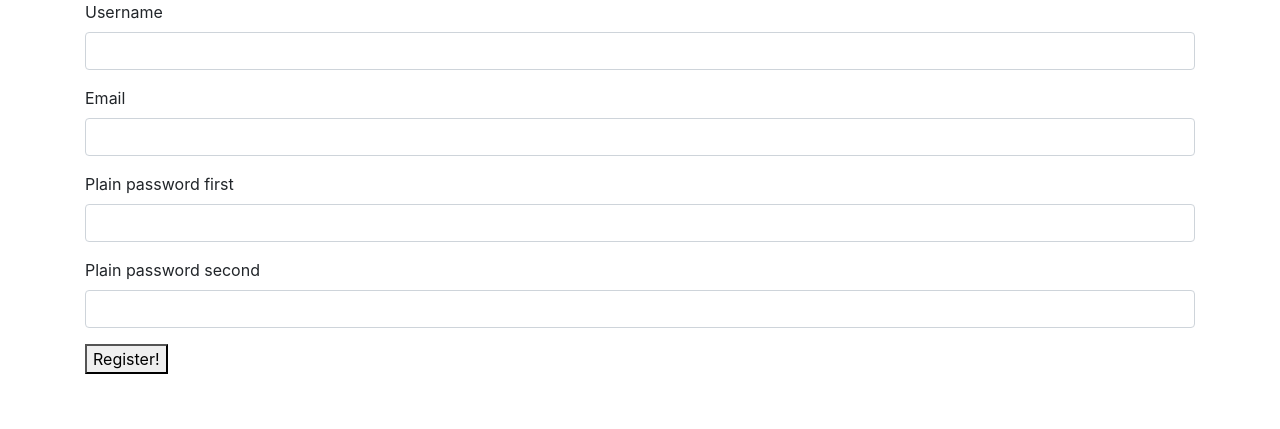
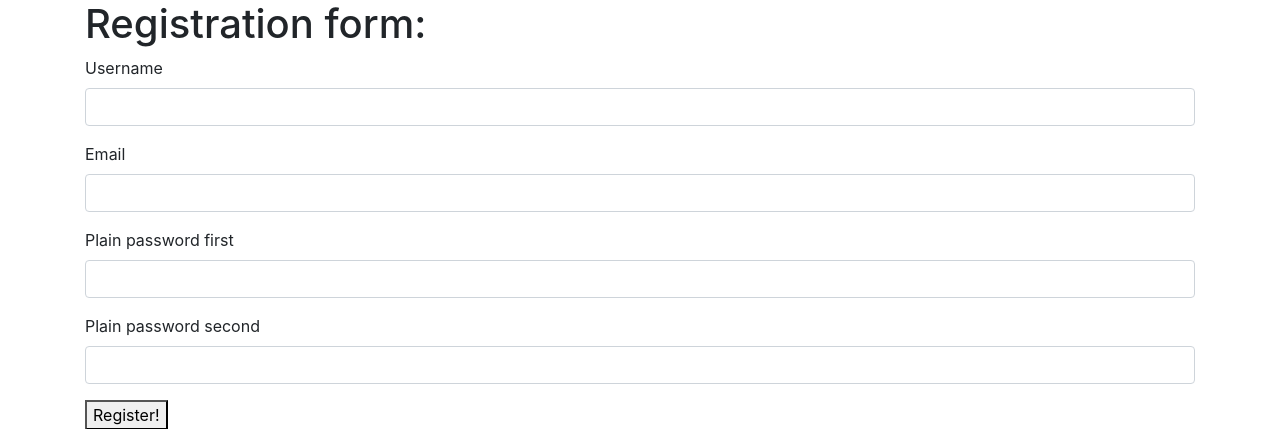
Before and after one commit to radani4k/symfony_todos.loc, a Symfony app: template templates/registration/register.html.twig in a window 1280 px wide. Shown: the part 56-485 px from the top of the page. Run offline with Twig, Linux system fonts and the light colour scheme; the template is opened without the code that fills it, so the values that code supplies are empty; form fields are guessed from the names that the template uses; some libraries are stand-ins or nearby versions.

Commit message:
add headings for register and login

```diff
--- a/templates/registration/register.html.twig
+++ b/templates/registration/register.html.twig
@@ -1,6 +1,7 @@
 {% extends 'base.html.twig' %}
 
 {% block body %}
+    <h1>Registration form:</h1>
     {{ form_start(form) }}
         {{ form_row(form.username) }}
         {{ form_row(form.email) }}
--- a/templates/security/login.html.twig
+++ b/templates/security/login.html.twig
@@ -1,6 +1,7 @@
 {% extends 'base.html.twig' %}
 
 {% block body %}
+    <h1>Login form:</h1>
     {% if error %}
         <div style="color: #f00;">{{ error.messageKey|trans(error.messageData, 'security') }}</div>
     {% endif %}
```
